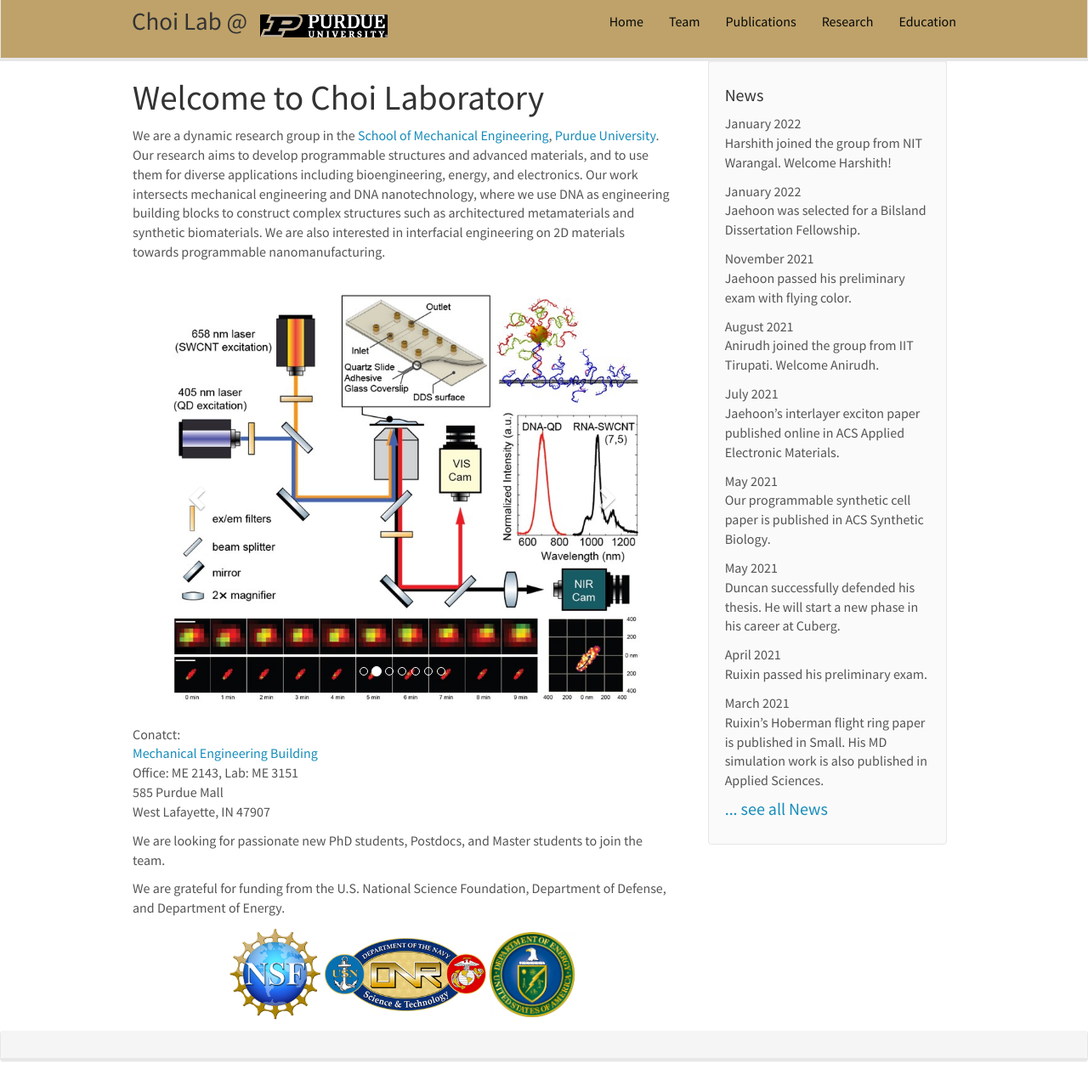
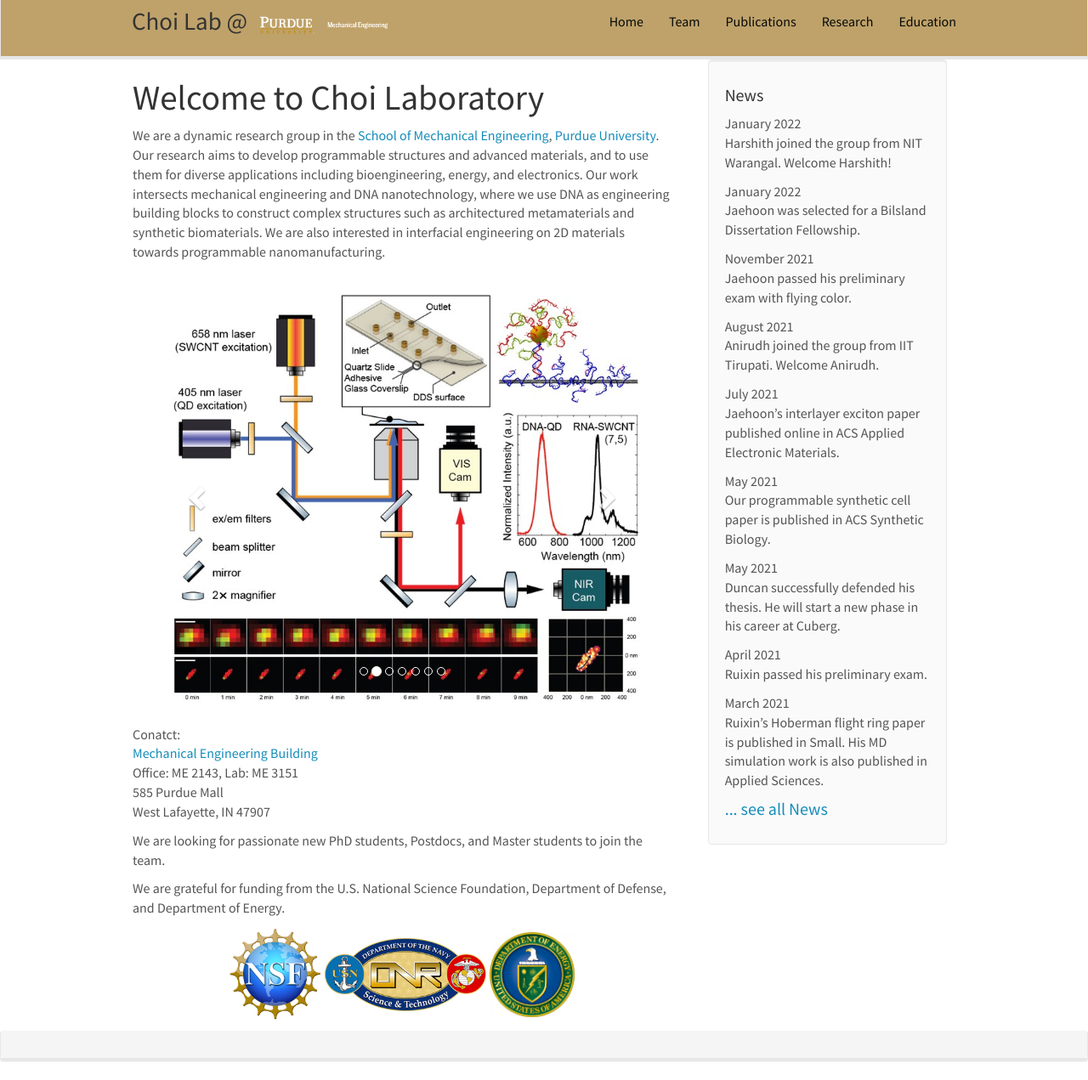
Before and after one commit to choidnalab/choidnalab.github.io, a Jekyll site: the page built from _pages/home.md, in a window 1280 px wide and 1271 px high. Shown: the whole window at 85% size. Built offline with Jekyll 4.4.1, drawn with Linux system fonts in a browser that asks for light colours; nearby versions of some CDN libraries.

Commit message:
Update header.html

```diff
--- a/_includes/header.html
+++ b/_includes/header.html
@@ -11,7 +11,7 @@
 
 
 <figure class="fourth">
-  <img src="{{ site.url }}{{ site.baseurl }}/images/teampic/logo1.jpg" style="width: 150px">
+  <img src="{{ site.url }}{{ site.baseurl }}/images/teampic/logo2.jpg" style="width: 150px">
     <a class="navbar-brand" href="{{ site.url }}{{ site.baseurl }}/">Choi Lab @</a>
 	</div>
 
```
